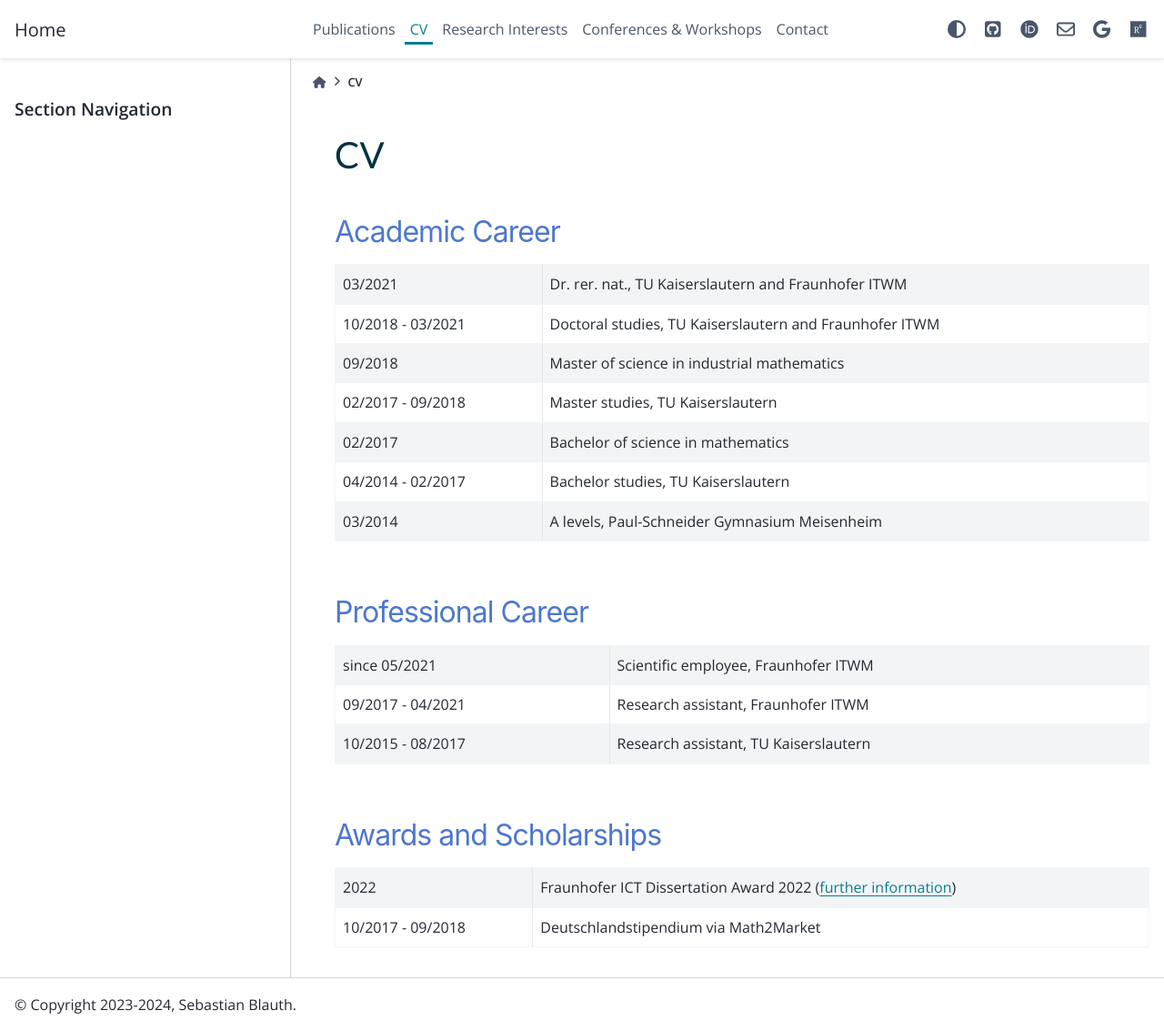
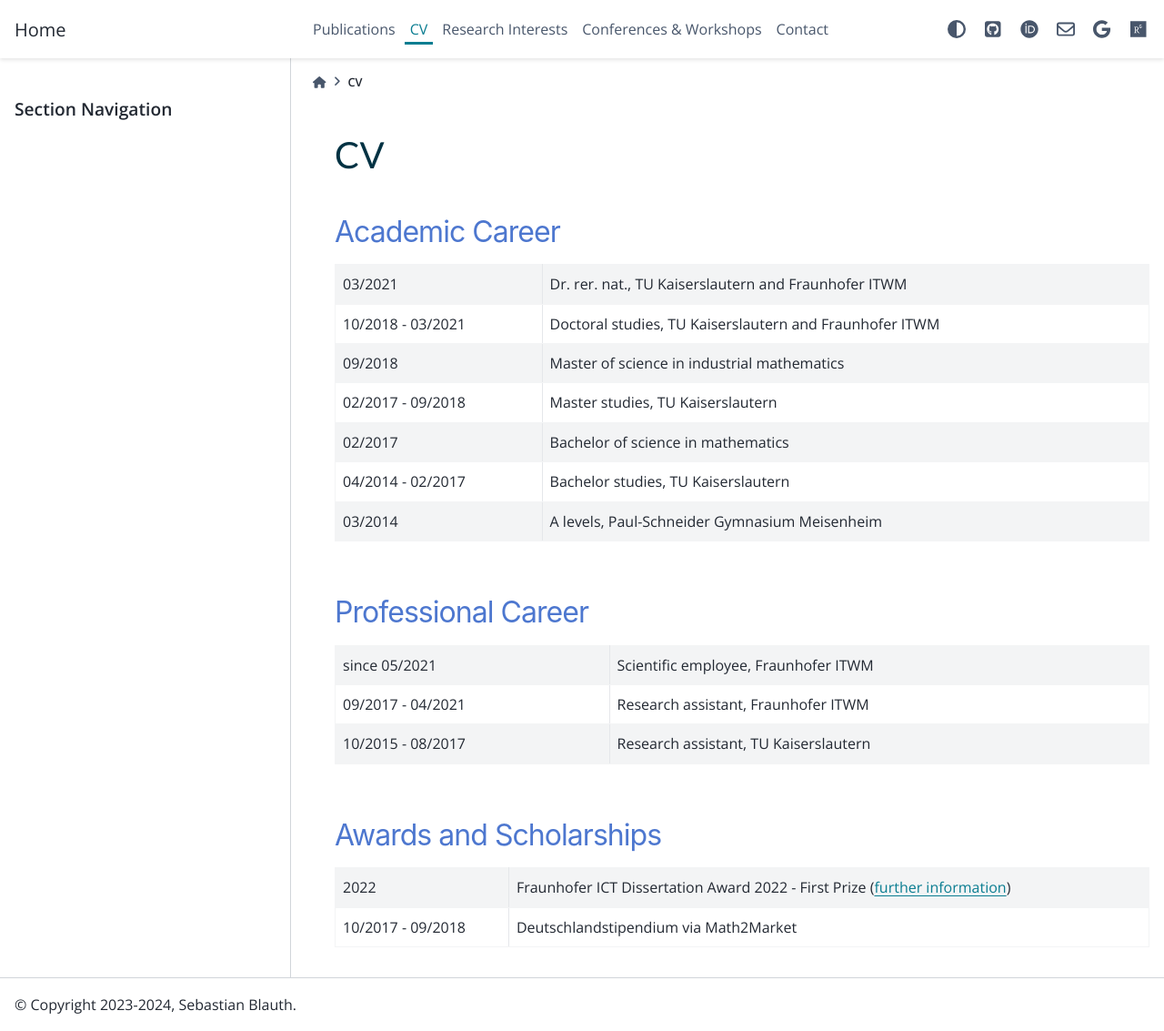
Before and after one commit to sblauth/sblauth.github.io, a Sphinx documentation site: the page built from source/cv.rst, in a window 1280 px wide and 1133 px high. Shown: the whole window at 91% size. Built offline with Sphinx 7.4.7 and the PyData theme 0.15.4, drawn with Linux system fonts in a browser that asks for light colours.

Commit message:
update cv

```diff
--- a/source/cv.rst
+++ b/source/cv.rst
@@ -51,6 +51,6 @@
     :align: left
 
     * - 2022
-      - Fraunhofer ICT Dissertation Award 2022 (`further information <https://www.iuk.fraunhofer.de/en/about-our-group/ict-dissertation-award.html>`_)
+      - Fraunhofer ICT Dissertation Award 2022 - First Prize (`further information <https://www.iuk.fraunhofer.de/en/about-our-group/ict-dissertation-award.html>`_)
     * - 10/2017 - 09/2018
       - Deutschlandstipendium via Math2Market
```
